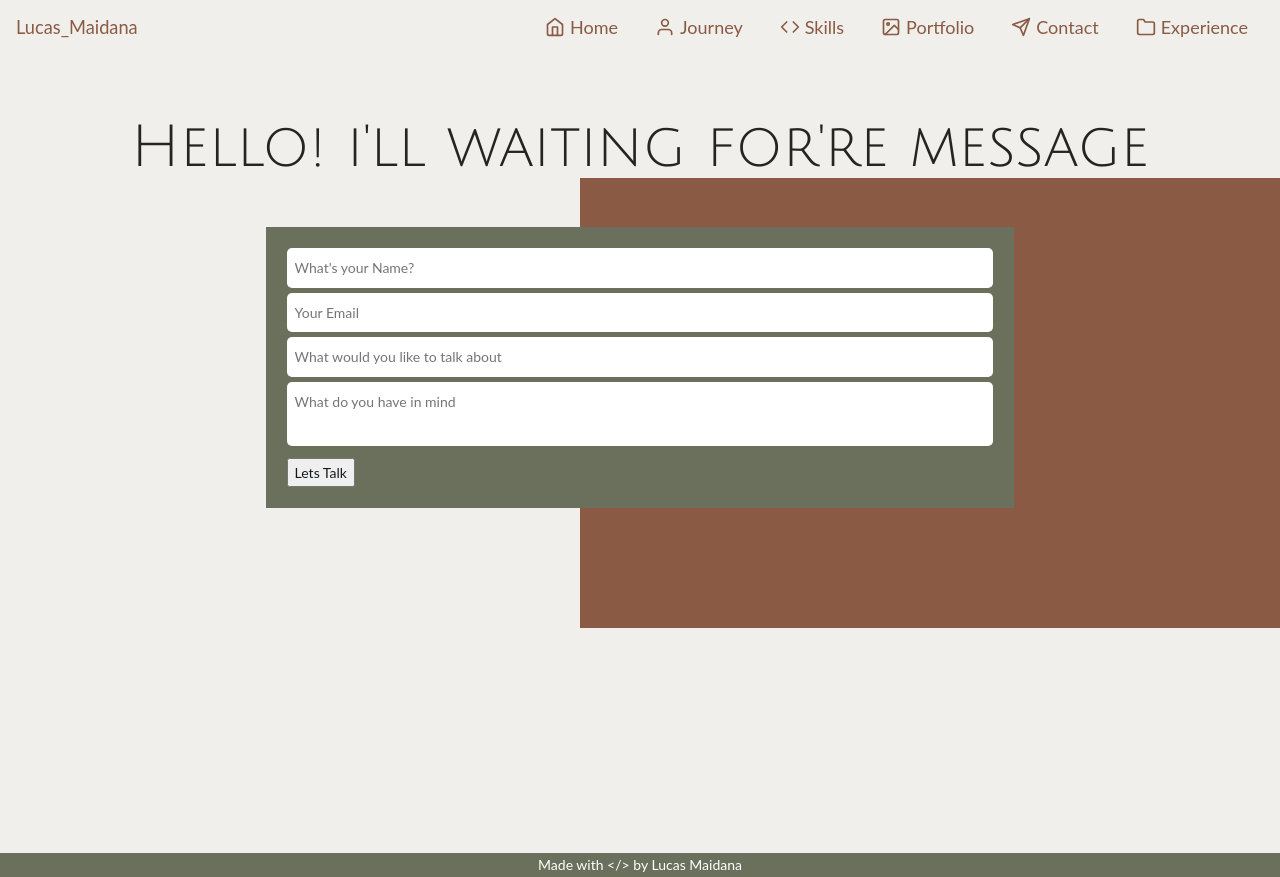
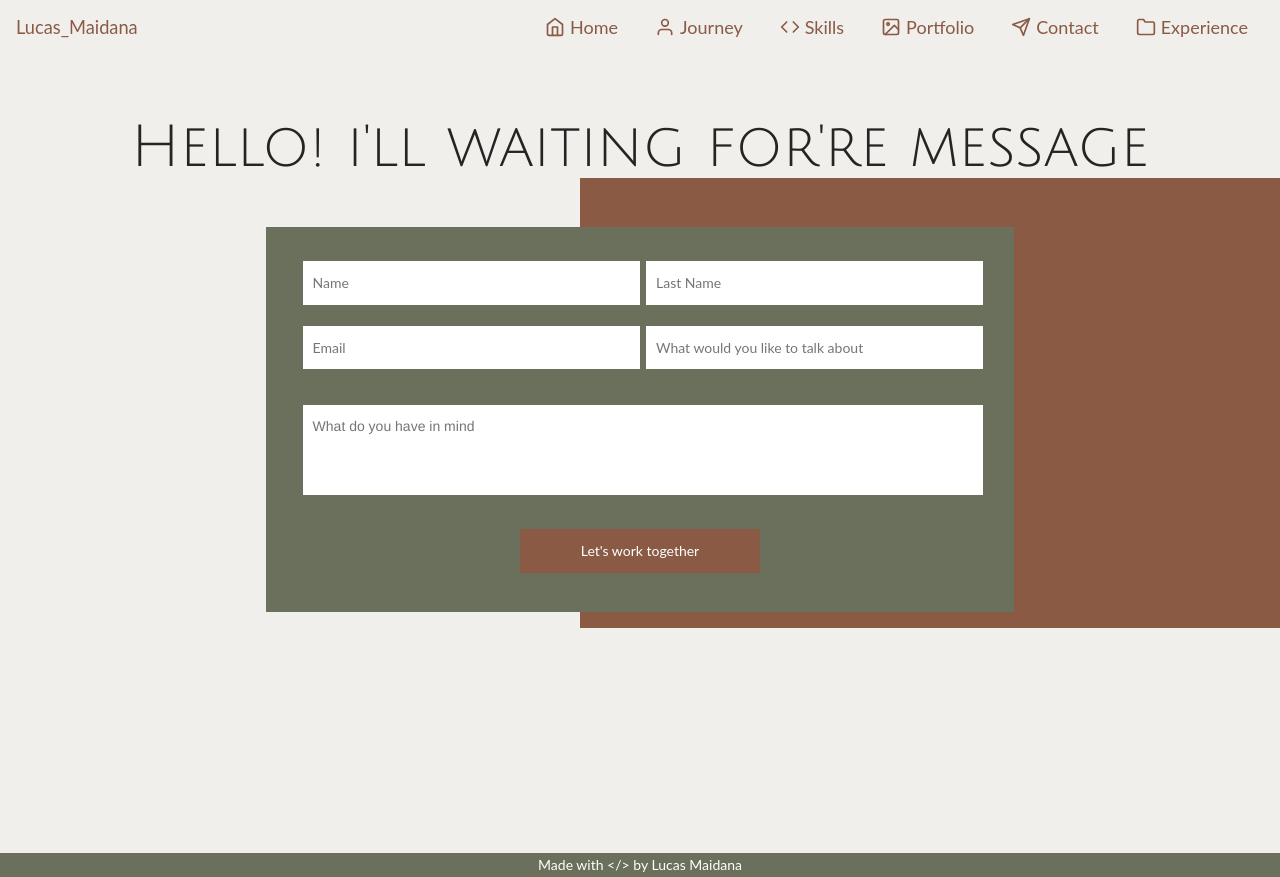
Before and after one commit to LMANMAI/Portfolio, a Next.js app: page /Contact in a window 1280 px wide. Built offline with nearby package versions, Linux system fonts and the light colour scheme; a web font is replaced by a local one.

Commit message:
contact page now's working and add images for proyects

```diff
--- a/assets/index.ts
+++ b/assets/index.ts
@@ -308,7 +308,7 @@ export const ProyectsContainer = styled.div`
 
 export const Proyect = styled.div<IHeight>`
   display: inline-block;
-
+  width: 100%;
   height: ${(props) => props.height && `${props.height}px`};
   width: 100%;
   color: ${({ theme }) => theme.white};
@@ -318,6 +318,12 @@ export const Proyect = styled.div<IHeight>`
   padding: 5px;
   margin-bottom: 15px;
   box-shadow: rgba(0, 0, 0, 0.06) 0px 2px 4px 0px inset;
+  img {
+    width: 100%;
+    height: 80%;
+    display: block;
+    object-fit: cover;
+  }
   p {
     color: black;
     text-align: center;
@@ -359,7 +365,7 @@ export const BackgrondBox = styled.div`
   position: absolute;
   top: 15px;
   z-index: -1;
-  @media (min-width: 768px) {
+  @media (min-width: 1024px) {
     width: 700px;
     height: 70vh;
     right: 0px;
@@ -377,19 +383,46 @@ export const Formulario = styled.form`
   }
 `;
 export const InputContainer = styled.div`
-  margin: 5px;
-
+  margin: 15px;
+  display: flex;
+  align-items: center;
+  justify-content: center;
+  input[type="submit"] {
+    cursor: pointer;
+    width: 35%;
+    margin: 8px;
+    outline: none;
+    background-color: ${({ theme }) => theme.brown};
+    color: white;
+  }
   input[type="text"],
   textarea {
     width: 100%;
     border: none;
     outline: none;
-    padding: 8px;
-    border-radius: 5px;
+    padding: 10px;
+    margin: 3px;
   }
   textarea {
     resize: none;
+    height: 90px;
+    &::placeholder {
+      font-family: Helvetica;
+    }
   }
+  div {
+    width: 100%;
+    margin: 0px 3px;
+    text-align: center;
+    span {
+      color: white;
+      font-size: 15px;
+    }
+  }
+`;
+export const SubmitButton = styled.input`
+  padding: 10px;
+  border: none;
 `;
 /*Footer */
 export const FooterContainer = styled.footer`
--- a/package.json
+++ b/package.json
@@ -10,13 +10,17 @@
   "dependencies": {
     "@babel/core": "^7.14.5",
     "@babel/plugin-syntax-dynamic-import": "^7.8.3",
+    "@types/nodemailer": "^6.4.4",
     "@types/styled-components": "^5.1.10",
+    "axios": "^0.21.4",
     "babel-plugin-import": "^1.13.3",
     "babel-plugin-lodash": "^3.3.4",
     "babel-plugin-styled-components": "^1.12.0",
     "next": "10.2.3",
+    "nodemailer": "^6.6.3",
     "react": "17.0.2",
     "react-dom": "17.0.2",
+    "react-hook-form": "^7.15.2",
     "react-icons": "^4.2.0",
     "styled-components": "^5.3.0"
   },
--- a/pages/Contact.tsx
+++ b/pages/Contact.tsx
@@ -4,34 +4,138 @@ import {
   BackgrondBox,
   Formulario,
   InputContainer,
+  SubmitButton,
 } from "../assets";
+import axios from "axios";
+import { useForm } from "react-hook-form";
 const ContactPage: React.FC = () => {
+  const {
+    register,
+    handleSubmit,
+    reset,
+    formState: { errors },
+  } = useForm();
+
+  const onSubmitForm = async (values) => {
+    let config = {
+      method: "post",
+      url: `${process.env.NEXT_PUBLIC_API_URL}/api/contact`,
+      headers: {
+        "Content-Type": "application/json",
+      },
+      data: values,
+    };
+    try {
+      const response = await axios(config);
+      if (response.status == 200) {
+        reset();
+      }
+    } catch (error) {
+      console.log(error);
+    }
+  };
+
   return (
     <ContactSection>
       <BackgrondBox />
       <h2>Hello! i'll waiting for're message</h2>
-      <Formulario>
+      <Formulario onSubmit={handleSubmit(onSubmitForm)}>
         <InputContainer>
-          <input type="text" name="" id="" placeholder="What's your Name?" />
+          <div>
+            <input
+              type="text"
+              name="name"
+              {...register("name", {
+                required: {
+                  value: true,
+                  message: "You must enter your name",
+                },
+              })}
+              placeholder="Name"
+            />
+            <span>{errors?.name?.message}</span>
+          </div>
+          <div>
+            <input
+              type="text"
+              name="lastname"
+              {...register("lastname", {
+                required: {
+                  value: true,
+                  message: "You must enter your lastname",
+                },
+              })}
+              placeholder="Last Name"
+            />
+            <span>{errors?.lastname?.message}</span>
+          </div>
         </InputContainer>
         <InputContainer>
-          <input type="text" name="" id="" placeholder="Your Email" />
+          <div>
+            <input
+              type="text"
+              name="email"
+              {...register("email", {
+                required: {
+                  value: true,
+                  message: "You must enter yout email address ",
+                },
+                minLength: {
+                  value: 6,
+                  message: "This is not long enough to be an email",
+                },
+                maxLength: {
+                  value: 120,
+                  message: "This is too long to be an email",
+                },
+                pattern: {
+                  value: /^[a-zA-Z0-9_.+-]+@[a-zA-Z0-9-]+.[a-zA-Z0-9-.]+$/i,
+                  message: "This needs to be a valid email email address",
+                },
+              })}
+              placeholder="Email"
+            />
+            <span>{errors?.email?.message}</span>
+          </div>
+          <div>
+            <input
+              type="text"
+              name="subject"
+              {...register("subject", {
+                required: {
+                  value: true,
+                  message: "Plase enter the subject",
+                },
+              })}
+              placeholder="What would you like to talk about"
+            />
+            <span>{errors?.subject?.message}</span>
+          </div>
         </InputContainer>
 
-        <InputContainer>
-          <input
-            type="text"
-            name=""
-            id=""
-            placeholder="What would you like to talk about"
-          />
-        </InputContainer>
+        <InputContainer></InputContainer>
 
         <InputContainer>
-          <textarea placeholder="What do you have in mind" />
+          <div>
+            <span>{errors?.message?.message}</span>
+            <textarea
+              name="message"
+              {...register("message", {
+                required: {
+                  value: true,
+                  message: "You must enter your message plase",
+                },
+                maxLength: {
+                  value: 1000,
+                  message: "You message can't be more than 1000 characters",
+                },
+              })}
+              placeholder="What do you have in mind"
+            />
+          </div>
         </InputContainer>
         <InputContainer>
-          <input type="submit" name="" id="" value="Lets Talk" />
+          <SubmitButton type="submit" name="" value="Let's work together" />
         </InputContainer>
       </Formulario>
     </ContactSection>
--- /dev/null
+++ b/pages/api/contact.js
@@ -0,0 +1,30 @@
+// Next.js API route support: https://nextjs.org/docs/api-routes/introduction
+import nodemailer from "nodemailer";
+
+export default async (req, res) => {
+  const { name, lastname, email, subject, message } = req.body;
+  const transporter = nodemailer.createTransport({
+    host: "smtp.gmail.com",
+    auth: {
+      user: process.env.user,
+      pass: process.env.pass,
+    },
+  });
+
+  try {
+    const emailRes = await transporter.sendMail({
+      from: email,
+      to: "lcasmanmaidana@gmail.com",
+      subject: subject,
+      html: `<p>Tenes un nuevo mensaje de <strong>${name}</strong> <strong>${lastname}</strong></p><br>
+      <p>Motivo: ${subject}</p><br>
+      <p>Email: ${email}</p><br>
+      <p>Mensaje: ${message}</p><br>
+      `,
+    });
+    console.log("Mensaje enviado ", emailRes.messageId);
+  } catch (error) {
+    console.log(error);
+  }
+  res.status(200).json(req.body);
+};
--- a/pages/api/hello.js
+++ /dev/null
@@ -1,5 +0,0 @@
-// Next.js API route support: https://nextjs.org/docs/api-routes/introduction
-
-export default (req, res) => {
-  res.status(200).json({ name: 'John Doe' })
-}
```
Also changed, not shown: pages/Portfolio.tsx (+43 -15 lines), 2 other files (tests, documents, lock files or other folders).
